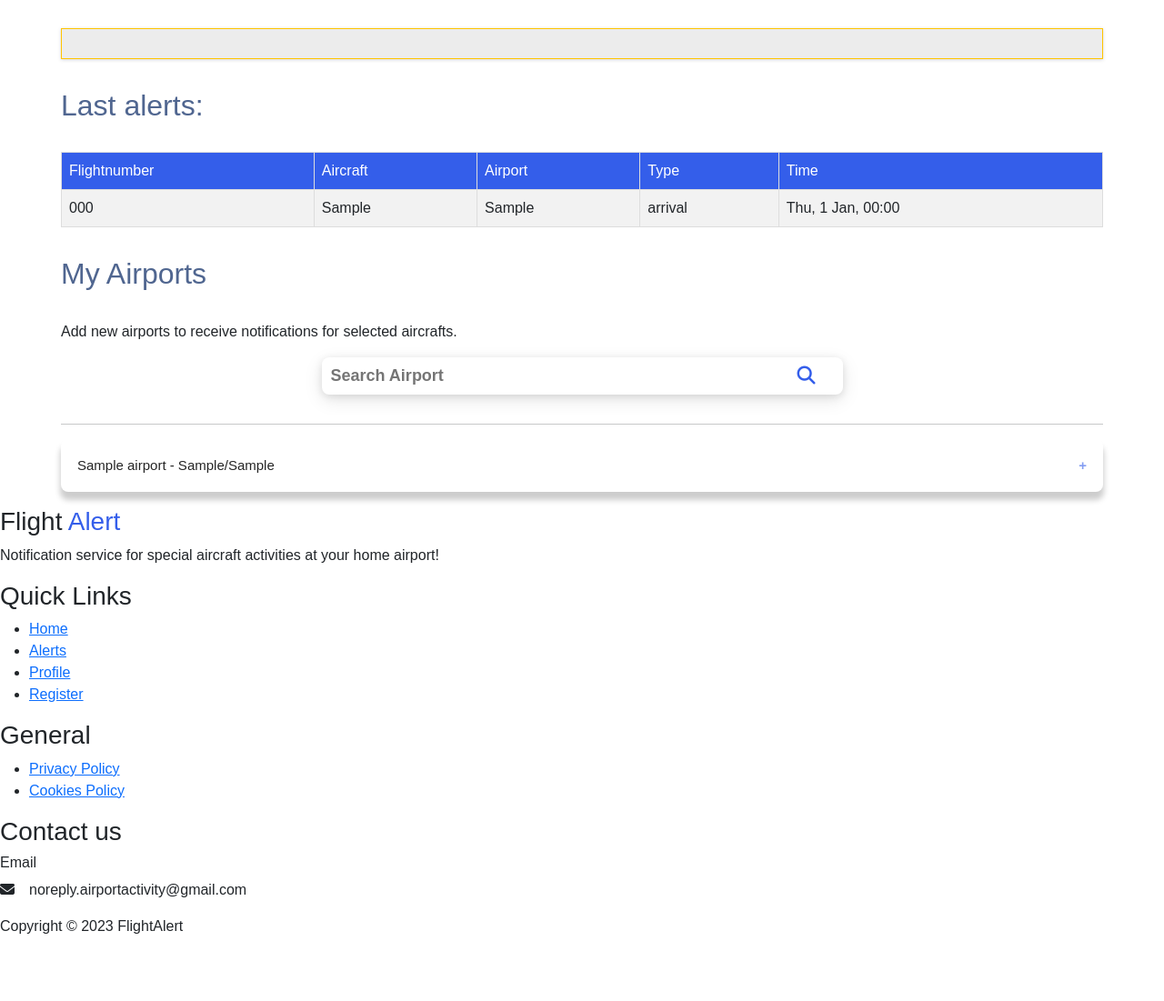
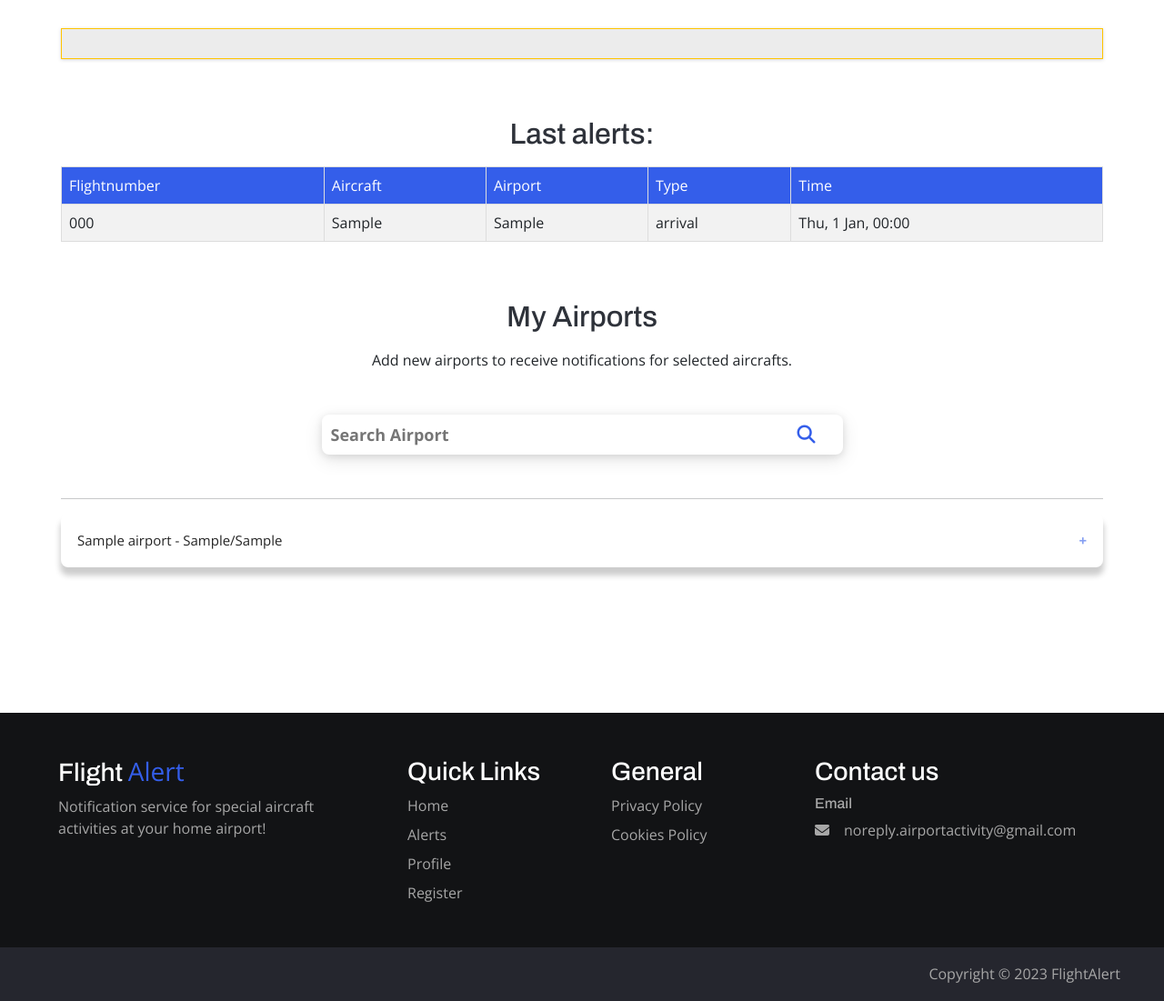
Before and after one commit to Foffa0/AirLabs-Api, a Flask app: page /alerts in a window 1280 px wide. Shown: the part 476-1577 px from the top of the page at 91% size. Before the commit the page ends 1503 px from the top, so only its background shows below. Run offline with Flask 3, Linux system fonts and the light colour scheme; a user stored in the database is signed in; tables that the repository leaves empty hold one stand-in row (values such as "Sample post"); parts of the project's set-up code (start-up, migrations or seed data) failed here and were passed over; some libraries are stand-ins or nearby versions.

Commit message:
cleaner page style

```diff
--- a/app/static/style.css
+++ b/app/static/style.css
@@ -13,8 +13,16 @@
 * {
     margin: 0;
     padding: 0;
-    font-family: sans-serif;
+    font-family: 'Open Sans', sans-serif;
+ font-weight: 300;
 }
+
+h1, h2, h3, h4, h5, h6 {
+    font-family: 'Archivo', sans-serif;
+    font-weight: 600;
+   }
+
+
 
 .container {
     max-width: 1170px;;
@@ -268,14 +277,24 @@ main {
 
 .alert-section {
     margin-top: 2rem;
+    margin-bottom: 10rem;
 }
 
 .airports h2,
 .alerts h2 {
     font-size: 2rem;
-    font-weight: 400;
-    color: #506690;
-    margin-bottom: 2rem;
+    font-weight: 600;
+    color: #2e323a;
+    margin-bottom: 1rem;
+    text-align: center;
+    margin-top: 2rem;
+}
+
+.subtitle {
+    text-align: center;
+    font-weight: 300;
+    margin-bottom: 4rem;
+    margin-bottom: 3rem;
 }
 
 .alerts {
@@ -321,14 +341,18 @@ main {
     flex-flow: column nowrap;
     justify-content: space-around;
     margin-block: 2rem;
-    background-color: hsla(226, 81%, 56%, 0.123);
     border-radius: .5rem;
     padding: .1rem;
+    margin-bottom: 5rem;
 }
 
 .searchbar {
     position: relative;
     width: 50%;
+}
+
+.search {
+    margin-bottom: 3rem;
 }
 
 .search form .search-btn {
@@ -361,13 +385,30 @@ main {
     padding: 0rem;
 }
 
-#search_option label {
-    position: relative;
-    padding-left: 2rem;
+#search_option {
+    position: absolute;
+    left: 0;
+    top: 0;
+    height: 100%;
+    background-color: white;
+    border-style: none solid none none;
+    border-radius: 1rem 0rem 0rem 1rem;
+    padding-left: 1rem;
+    font-weight: lighter;
+    color: #888;
+    font-family: 'Archivo', sans-serif;
 }
 
+.airport button.search-btn {
+    background: rgb(255,255,255) !important;
+    background: -moz-linear-gradient(90deg, rgba(255,255,255,0) 0%, rgba(255,255,255,1) 15%, rgba(255,255,255,1) 100%) !important;
+    background: -webkit-linear-gradient(90deg, rgba(255,255,255,0) 0%, rgba(255,255,255,1) 15%, rgba(255,255,255,1) 100%) !important;
+    background: linear-gradient(90deg, rgba(255,255,255,0) 0%, rgba(255,255,255,1) 15%, rgba(255,255,255,1) 100%) !important;
+    filter: progid:DXImageTransform.Microsoft.gradient(startColorstr="#ffffff",endColorstr="#ffffff",GradientType=1) !important;
+    padding-left: .5rem;
+}
 
-/* Hide the browser's default checkbox */
+/* Hide the browser's default checkbox
 #search_option input {
     position: absolute;
     opacity: 0;
@@ -443,6 +479,12 @@ main {
     border-radius: .5rem;
 }
 
+.aircraft-search {
+    margin: auto;
+    margin-top: 1rem;
+    width: 80%;
+}
+
 #aircraft-search {
     display: block;
     width: 100%;
@@ -454,9 +496,11 @@ main {
     border: none;
     box-shadow: 0 2px 8px 0 rgba(0, 0, 0, 0.1), 0 6px 20px 0 rgba(0, 0, 0, 0.1);
     border-radius: .5rem;
+    padding-left: 9rem;
 }
 
 .result {
+    position: relative;
     width: 100%;
     margin-bottom: 1rem;
     box-shadow: 0 2px 8px 0 rgba(0, 0, 0, 0.1), 0 6px 20px 0 rgba(0, 0, 0, 0.1);
@@ -468,10 +512,22 @@ main {
     background: white;
 }
 
+.result .new-btn {
+    white-space: nowrap;
+}
+
 .result p {
-    margin-inline: 1rem;
+    width: 100%;
+    height: 100%;
+    padding-left: 1rem;
     margin-bottom: 0rem;
 }
+
+.airport .result :not(.new-btn, .fa):hover{
+    text-decoration: dashed;
+    text-decoration-line: underline;
+}
+
 
 .fa {
     display: flex;
@@ -479,7 +535,20 @@ main {
 }
 
 .airport {
-    margin-bottom: 1rem;
+    position: relative;
+    margin-bottom: 2rem;
+}
+
+
+#loading {
+    display: none;
+    position: absolute;
+    top: 0;
+    left: 0;
+    width: 100%;
+    height: 100%;
+    background-color: rgba(0, 0, 0, 0.1);
+    z-index: 5;
 }
 
 .airport:has(.active) {
@@ -817,6 +886,80 @@ from {top: -300px; opacity: 0}
 to {top: 0; opacity: 1}
 }
 
+.policy h1 {
+    margin-block: 5rem 3rem;
+}
+
+.policy h2 {
+    margin-block: 5rem 3rem;
+}
+
+.policy hr {
+    margin-block: 3rem;
+}
+
+
+footer {
+    background-color: #121315;
+    color: #a7a7a7;
+    margin-top: 5rem;
+    padding-top: 3rem;
+}
+
+footer h3 {
+    font-weight: 400;
+    color: white;
+}
+
+footer ul {
+    padding-left: 0rem;
+}
+
+footer li {
+    margin: .5rem 0rem;
+    list-style: none;
+}
+
+footer a {
+    text-decoration: none;
+    color: inherit;
+}
+
+.footer-row {
+    display: flex;
+    flex-flow: row nowrap;
+    justify-content: space-evenly;
+    justify-items: center;
+    margin-inline: 2rem;
+}
+
+.footer-column {
+    width: 100%;
+    margin-inline: 2rem;
+}
+
+.footer-column:first-of-type,
+.footer-column:last-of-type {
+    flex: 2;
+}
+
+.footer-column:nth-of-type(2),
+.footer-column:nth-of-type(3) {
+    flex: 1;
+}
+
+.copyright {
+    background-color: #25262e;
+    padding: .1rem 3rem;
+    margin-top: 2rem;
+    width: 100%;
+}
+.copyright p {
+    margin-block: 1rem;
+    text-align: right;
+}
+
+
 @media (max-width: 75em){
     .header-container,
     .header-alerts {
```
Also changed, not shown: other parts of app/static/style.css (+46 -14 lines).
